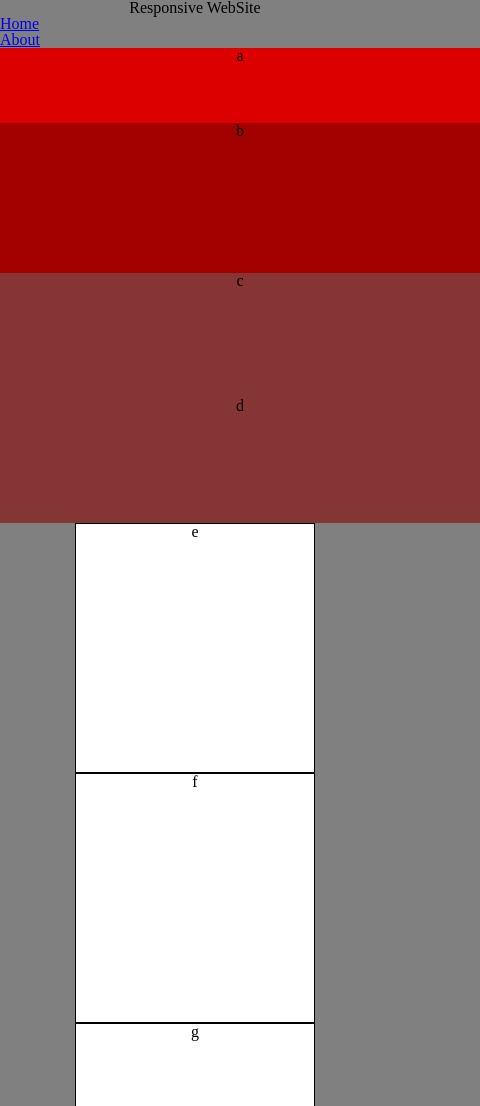
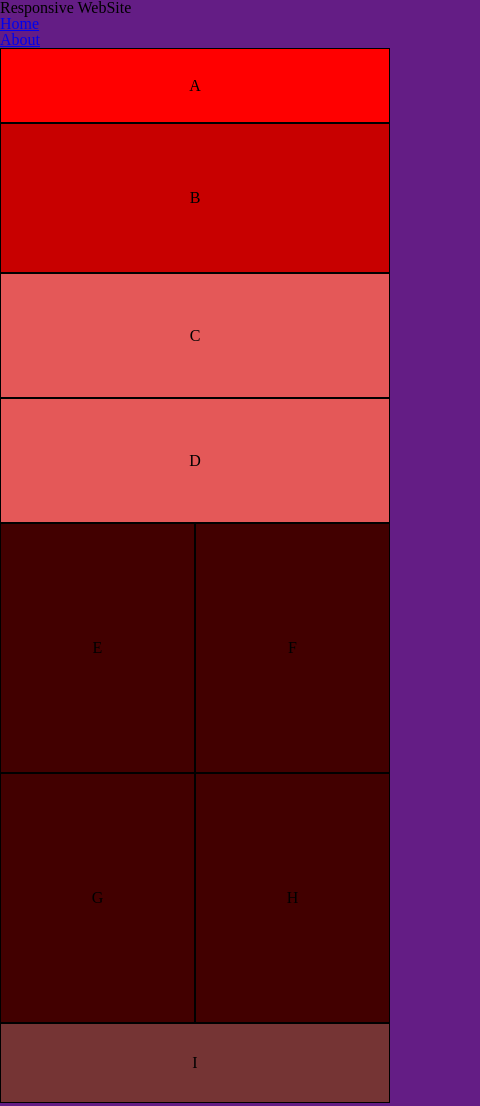
Before and after one commit to Kozer2/lab-01, a plain HTML site: page index.html in a window 390 px wide. Shown: the top 1106 px of the page, 480 px wide, since content can reach past the window. Drawn offline with Linux system fonts and the light colour scheme.

Commit message:
usied flexbox to create mobile, tablet, and desktop views for lab 1

```diff
--- a/index.html
+++ b/index.html
@@ -1,13 +1,13 @@
 <!DOCTYPE html>
 <html>
     <head>
+      <meta name="viewport" content="width=device-width, initial-scale=1.0">
         <link rel="stylesheet" href="styles/reset.css">
         <link rel="stylesheet" href="styles/base.css">
         <link rel="stylesheet" href="styles/layout.css">
         <link rel="stylesheet" href="styles/modules.css">
 
     </head>
-    <meta name="viewport" content="width=device-width, initial-scale=1.0">
     <body>
         <header>
             <h1>Responsive WebSite</h1>
@@ -19,21 +19,21 @@
             </nav>
           </header>
           <main>
-            <div id='top-box'>a</div>
-            <div id='top-side-box'>b</div>
+            <div>
+            <section>A</section>
+            <section>B</section>
+            <section>C</section>
+            <section>D</section>
 
-            <section class='middle-box'>
-                <div id='c'>c</div>
-                <div id='d'>d</div>
-            </section>
+            <section>E</section>
+            <section>F</section>
+            <section>G</section>
+            <section>H</section>
 
-          <section class='box'>
-            <div id='e'>e</div>
-            <div id='f'>f</div>
-            <div id='g'>g</div>
-            <div id='h'>h</div>
-          </section>
-          <div id='bottom'>i</div>
+            <section>I</section>
+          </div>
+
+
         </main>
 
 
--- a/styles/base.css
+++ b/styles/base.css
@@ -3,16 +3,15 @@
     margin: 0 auto;
 }
 
-body {
-    background-color: grey;
-    text-align: center;
+section{
+    display: flex;
+    justify-content: center;
+    align-items: center;
 }
-nav{
-    text-align: left;
+body{
+    background-color: gray;
+    justify-content: center;
+    align-items: center;
+    /* display:flex; flex-direction:column; justify-content:center;
+    min-height:100vh; */
 }
-
-
-#e, #f, #g, #h{
-    background-color: white;
-    border: .5px solid black;
-}
--- a/styles/layout.css
+++ b/styles/layout.css
@@ -1,35 +1,136 @@
-@media screen and (max-width: 800px){
+@media(min-width: 768px){
 
-    #top-box{
-        background-color: rgb(221, 0, 0);
-        width: 480px;
+    body{
+        /* width: 960px; */
+        max-width: 1500px;
+        margin: 0 auto;
+        background-color: grey;
+    }
+
+
+    section:nth-child(1){
+        height: 100px;
+        width: 100%;
+        background-color: red;
+    }
+    section:nth-child(2){
+        height: 600px;
+        width: 20%;
+        background-color: rgb(200, 0, 0);
+        float: left;
+    }
+
+    section:nth-child(3), section:nth-child(4){
+        height: 200px;
+        width: 40%;
+        background-color: rgb(228, 88, 88);
+        float: left;
+    }
+    section:nth-child(5),section:nth-child(6),section:nth-child(7),section:nth-child(8){
+        height: 250px;
+        width: 20%;
+        /* width: 50%; */
+        flex-wrap:wrap;
+        float: left;
+        background-color: rgb(66, 0, 0);
+    }
+    section:nth-child(9){
+        height: 150px;
+        width: 80%;
+        background-color: rgb(117, 52, 52);
+    }
+}
+
+
+@media(max-width: 767px){
+    body{
+        /* width: 767px; */
+        margin: 0 auto;
+        background-color: rgb(255, 238, 0);
+    }
+
+
+    section:nth-child(1){
         height: 75px;
+        width: 100%;
+        background-color: rgb(20, 0, 202);
     }
-    #top-side-box{
+    section:nth-child(2){
         height: 150px;
-        width: 480px;
-        background-color: rgb(163, 0, 0);
+        width: 100%;
+        background-color: rgb(50, 45, 124);
+        float: left;
+    }
+
+    section:nth-child(3), section:nth-child(4){
+        height: 125px;
+        width: 100%;
+        background-color: rgb(0, 1, 80);
+        /* float: left; */
+    }
+    section:nth-child(5),section:nth-child(6),section:nth-child(7),section:nth-child(8){
+        height: 250px;
+        /* width: 240px; */
+        width: 50%;
+
+
+        float: left;
+        background-color: rgb(122, 124, 243);
+    }
+    section:nth-child(9){
+        height: 80px;
+        width: 100%;
+        background-color: rgb(51, 42, 172);
+    }
+
 
 }
-    #c{
-        height: 125px;
-        width: 480px;
-        background-color: rgb(134, 53, 53);
-    }
-    #d{
-        height: 125px;
-        width: 480px;
-        background-color: rgb(134, 53, 53);
-    }
-    #e, #f, #g, #h{
-        display: inline-grid;
-        height: 250px;
-        width: 240px;
+
+
+
+
+
+
+@media(max-width: 465px){
+    body{
+        /* width: 767px; */
+        margin: 0 auto;
+        background-color: rgb(100, 29, 133);
     }
 
-    #bottom{
+
+    section:nth-child(1){
+        height: 75px;
+        width: 100%;
+        background-color: red;
+    }
+    section:nth-child(2){
+        height: 150px;
+        width: 100%;
+        background-color: rgb(200, 0, 0);
+        float: left;
+    }
+
+    section:nth-child(3), section:nth-child(4){
+        height: 125px;
+        width: 100%;
+        background-color: rgb(228, 88, 88);
+        /* float: left; */
+    }
+    section:nth-child(5),section:nth-child(6),section:nth-child(7),section:nth-child(8){
+        height: 250px;
+        /* width: 240px; */
+        width: 50%;
+
+
+        float: left;
+        background-color: rgb(66, 0, 0);
+    }
+    section:nth-child(9){
         height: 80px;
-        width: 480px;
-        background-color:rgb(71, 2, 2);
+        width: 100%;
+        background-color: rgb(117, 52, 52);
     }
+
+
 }
--- a/styles/modules.css
+++ b/styles/modules.css
@@ -0,0 +1,4 @@
+section {
+    background-color: rgb(0, 0, 0);
+    border: 1px solid rgb(0, 0, 0);
+  }
```
Also changed, not shown: 1 other file. Lines whose indentation alone changed are shown as unchanged.
